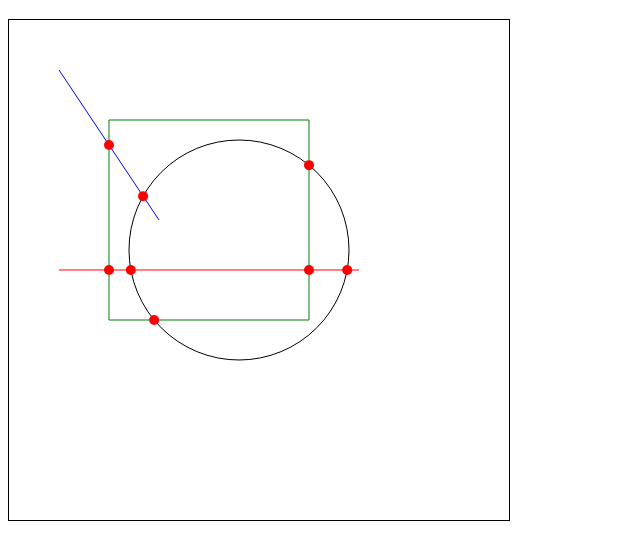
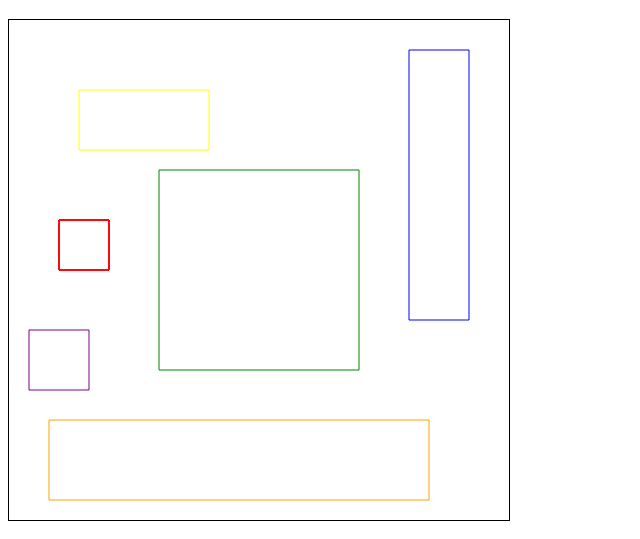
Before and after one commit to meanjoo/CG2023, a plain HTML site: page index.html in a window 1280 px wide. Shown: the part 61-600 px from the top of the page, without its empty margins (0-640 px from the left). Drawn offline with nearby package versions, Linux system fonts and the light colour scheme.

Commit message:
execute draw_230327.js

```diff
--- a/index.html
+++ b/index.html
@@ -13,7 +13,7 @@
 <body>
     <h1>DAU - Computer Graphics 2023</h1>
     <canvas id="myCanvas" width="500" height="500"></canvas> <!-- width, height 단위: pixel -->
-    <script src="./js/draw_230320.js"></script>
+    <script src="./js/draw_230327.js"></script>
 </body>
 </html>
 
```
